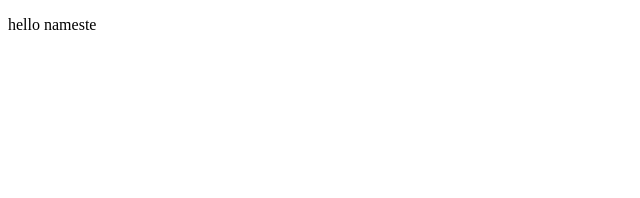
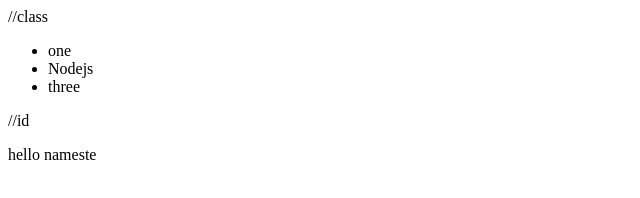
Before and after one commit to adarshkumarhembram/Full-Stack-web-development-1.0, a plain HTML site: page 03_DomManupulation/inddex.html in a window 1280 px wide. Shown: the whole page, without its empty margins (0-640 px from the left). Drawn offline with Linux system fonts and the light colour scheme.

Commit message:
usiing array

```diff
--- a/03_DomManupulation/inddex.html
+++ b/03_DomManupulation/inddex.html
@@ -6,11 +6,22 @@
     <title>Dom part 1</title>
 </head>
 <body>
+    //class
+    <ul>
+        <li class="tech">one</li>
+        <li class="tech">two</li>
+        <li class="tech">three</li>
+    </ul>
+    //id
     <p id="one"><span>hello</span> nameste</p>
     <script>
         // id
         let var1 = document.getElementById("one");
         console.log(var1.innerHTML);
+        //class
+        let var2 = document.getElementsByClassName("tech")
+        console.log(var2[2].innerText);
+        var2[1].innerText = "Nodejs";
     </script>
 </body>
 </html>
```
